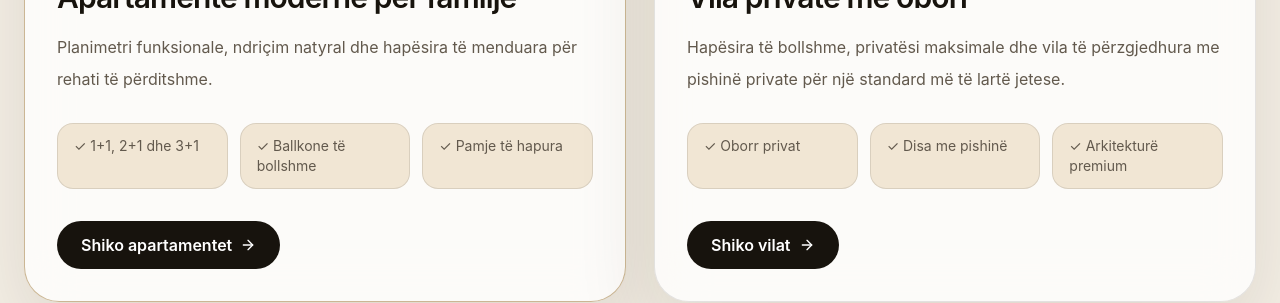
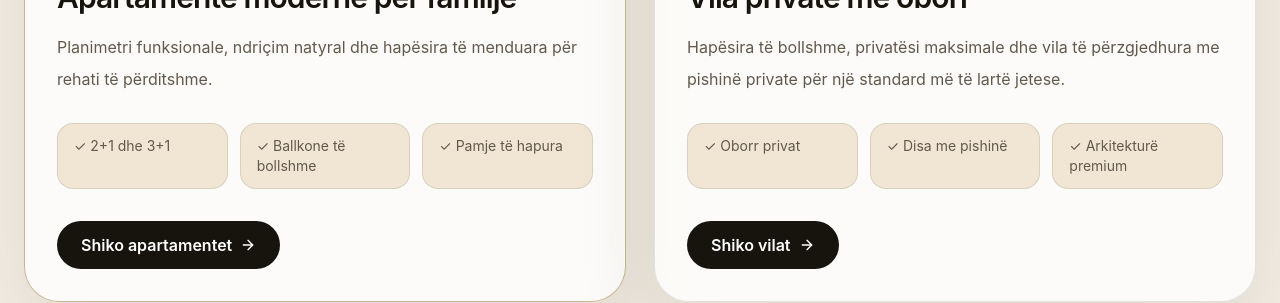
Before and after one commit to vicencoo/zoi-residence, a React (Vite) app: page / in a window 1280 px wide. Shown: the part 2200-2503 px from the top of the page. Built offline with nearby package versions, Linux system fonts and the light colour scheme.

Commit message:
fixed apartment categ

```diff
--- a/src/constants/propertyCategories.js
+++ b/src/constants/propertyCategories.js
@@ -4,7 +4,7 @@ export const PROPERTY_CATEGS = (t) => [
     title: `${t("propertyCateg.cardTitle1")}`,
     description: `${t("propertyCateg.cardDescription1")}`,
     details: [
-      "1+1, 2+1 dhe 3+1",
+      "2+1 dhe 3+1",
       `${t("propertyCateg.cardDetails1_1")}`,
       `${t("propertyCateg.cardDetails1_2")}`,
     ],
```
